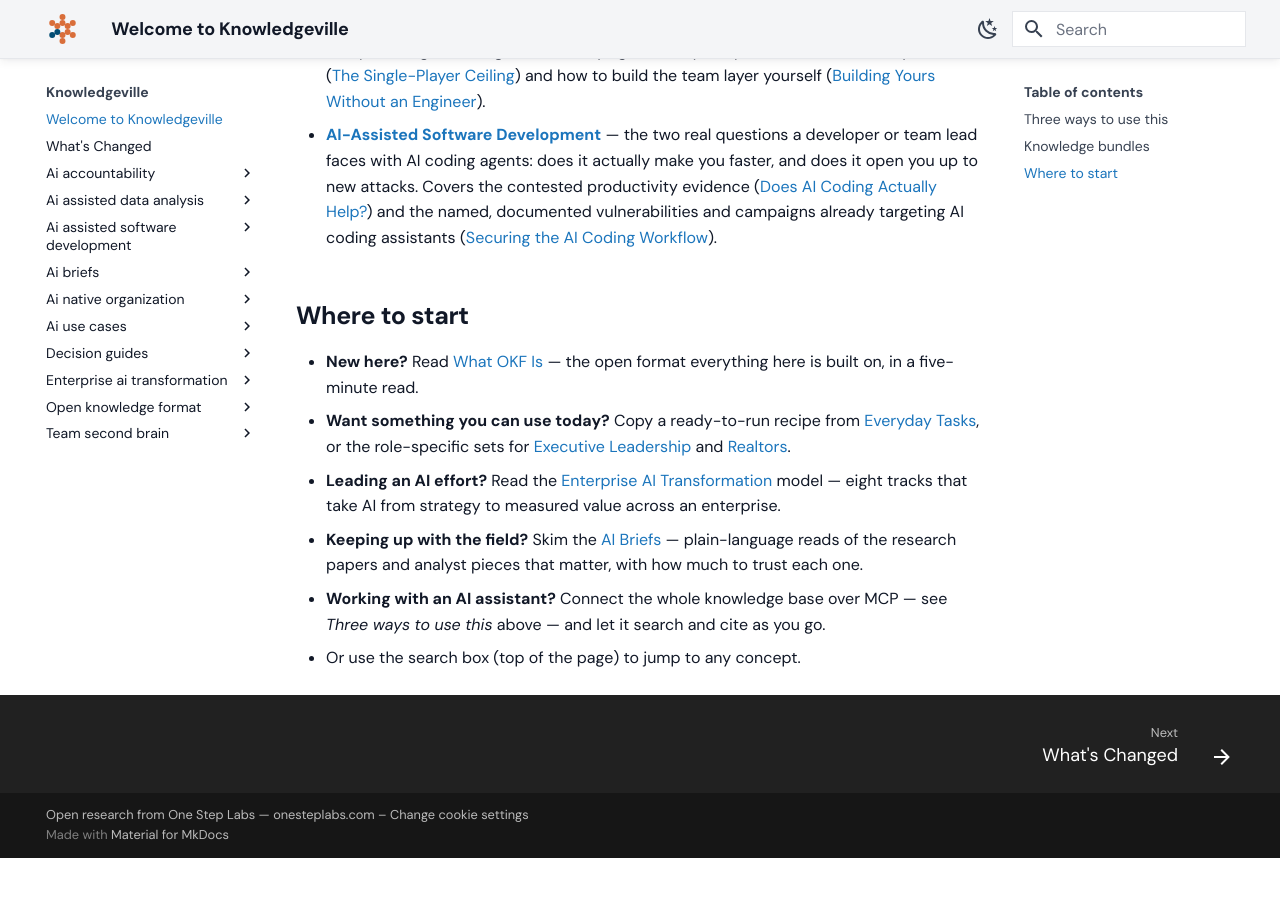
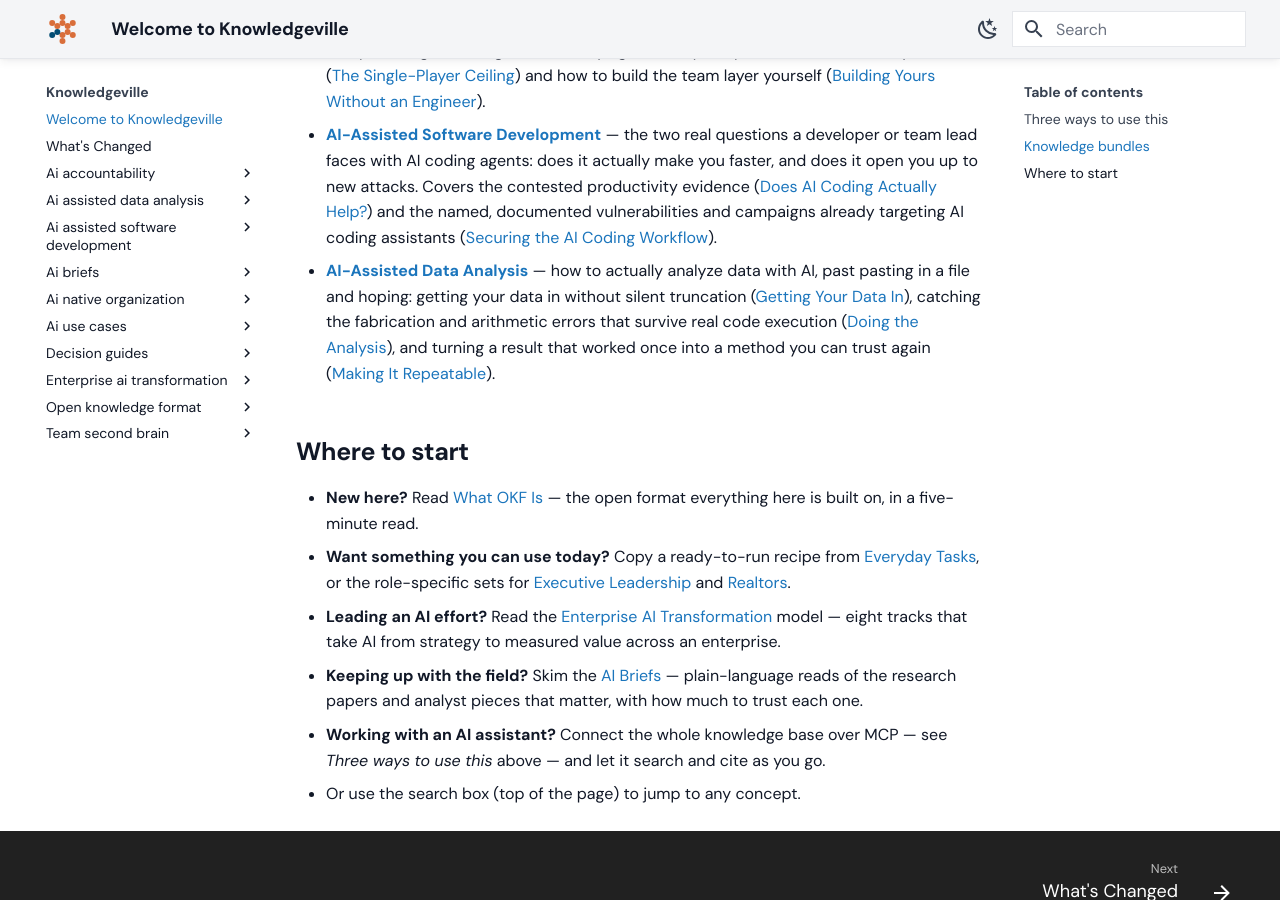
Before and after one commit to grandaha/knowledgeville, an MkDocs documentation site: the page built from published/index.md, in a window 1280 px wide and 900 px high, scrolled down 1962 px. Built offline with MkDocs 1.6.1 and Material for MkDocs 9.7.7, drawn with Linux system fonts in a browser that asks for light colours; some web fonts are replaced; before the commit the page ends 2820 px from its top, so only the background shows below that.

Commit message:
Publish: sync content from workspace

```diff
--- a/published/index.md
+++ b/published/index.md
@@ -90,6 +90,14 @@ Licensed [CC BY 4.0](https://creativecommons.org/licenses/by/4.0/) — free to u
   and the named, documented vulnerabilities and campaigns already targeting AI coding assistants
   ([Securing the AI Coding Workflow](/ai-assisted-software-development/02-securing-the-coding-workflow/index.md)).
 
+- **[AI-Assisted Data Analysis](/ai-assisted-data-analysis/index.md)** — how to actually analyze
+  data with AI, past pasting in a file and hoping: getting your data in without silent truncation
+  ([Getting Your Data In](/ai-assisted-data-analysis/01-getting-your-data-in/index.md)), catching
+  the fabrication and arithmetic errors that survive real code execution
+  ([Doing the Analysis](/ai-assisted-data-analysis/02-doing-the-analysis/index.md)), and turning a
+  result that worked once into a method you can trust again
+  ([Making It Repeatable](/ai-assisted-data-analysis/03-making-it-repeatable/index.md)).
+
 ## Where to start
 
 - **New here?** Read [What OKF Is](/open-knowledge-format/what-okf-is.md) — the open format everything here is built on, in a five-minute read.
```
